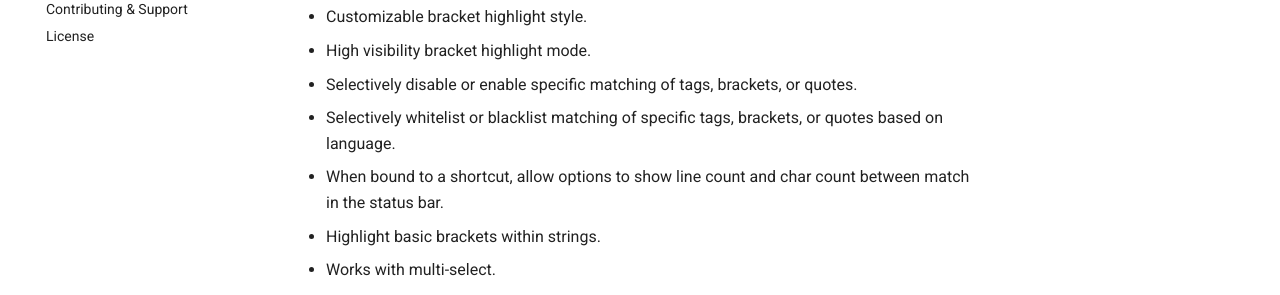
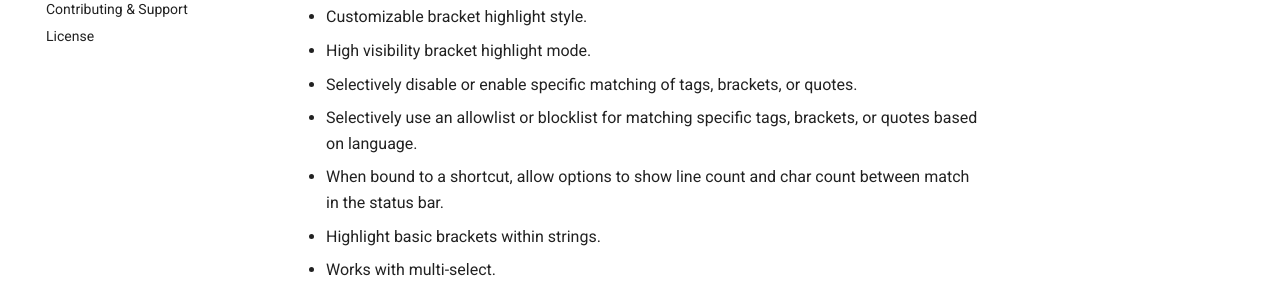
Before and after one commit to facelessuser/BracketHighlighter, an MkDocs documentation site: the page built from docs/src/markdown/index.md, in a window 1280 px wide and 900 px high, scrolled down 559 px. Shown: the part 252-547 px from the top of the window. Built offline with MkDocs 1.6.1 and Material for MkDocs 9.7.7, drawn with Linux system fonts in a browser that asks for light colours; comment, search, counter and statistics services are not loaded.

Commit message:
Rename blacklist and whitelist (#554)
Closes #553

```diff
--- a/bh_rules.py
+++ b/bh_rules.py
@@ -14,7 +14,7 @@ import sublime_plugin
 BH_STYLE = "default"
 BH_ENABLED = True
 BH_LANG_LIST = []
-BH_LANG_FILTER = "blacklist"
+BH_LANG_FILTER = "blocklist"
 BH_FIND_SUB = "false"
 BH_SUB_BRACKET = "false"
 BH_COMPARE_MATCH = None
@@ -42,7 +42,7 @@ def exclude_bracket(enabled, filter_type, language_list, language):
     exclude = True
     if enabled:
         # Black list languages
-        if filter_type == 'blacklist':
+        if filter_type == 'blocklist':
             exclude = False
             if language is not None:
                 for item in language_list:
@@ -50,7 +50,7 @@ def exclude_bracket(enabled, filter_type, language_list, language):
                         exclude = True
                         break
         # White list languages
-        elif filter_type == 'whitelist':
+        elif filter_type == 'allowlist':
             if language is not None:
                 for item in language_list:
                     if language == item.lower():
--- a/bh_wrapping.py
+++ b/bh_wrapping.py
@@ -28,7 +28,7 @@ def exclude_entry(enabled, filter_type, language_list, language):
     exclude = True
     if enabled:
         # Black list languages
-        if filter_type == 'blacklist':
+        if filter_type == 'blocklist':
             exclude = False
             if language is not None:
                 for item in language_list:
@@ -36,7 +36,7 @@ def exclude_entry(enabled, filter_type, language_list, language):
                         exclude = True
                         break
         # White list languages
-        elif filter_type == 'whitelist':
+        elif filter_type == 'allowlist':
             if language is not None:
                 for item in language_list:
                     if language == item.lower():
--- a/docs/src/dictionary/en-custom.txt
+++ b/docs/src/dictionary/en-custom.txt
@@ -42,7 +42,9 @@ SublimeTagmatcher
 Swappable
 TextMate
 Twemoji
+allowlist
 backticks
+blocklist
 bool
 boolean
 builtins
--- a/docs/src/markdown/index.md
+++ b/docs/src/markdown/index.md
@@ -14,7 +14,7 @@ This was originally forked from pyparadigm's _SublimeBrackets_ and _SublimeTagma
 - Customizable bracket highlight style.
 - High visibility bracket highlight mode.
 - Selectively disable or enable specific matching of tags, brackets, or quotes.
-- Selectively whitelist or blacklist matching of specific tags, brackets, or quotes based on language.
+- Selectively use an allowlist or blocklist for matching specific tags, brackets, or quotes based on language.
 - When bound to a shortcut, allow options to show line count and char count between match in the status bar.
 - Highlight basic brackets within strings.
 - Works with multi-select.
--- a/messages.json
+++ b/messages.json
@@ -1,4 +1,4 @@
 {
     "install": "messages/install.md",
-    "2.27.0": "messages/recent.md"
+    "2.28.0": "messages/recent.md"
 }
--- a/support.py
+++ b/support.py
@@ -5,7 +5,7 @@ import textwrap
 import webbrowser
 import re
 
-__version__ = "2.27.10"
+__version__ = "2.28.0"
 __pc_name__ = 'BracketHighlighter'
 
 CSS = '''
```
Also changed, not shown: CHANGES.md (+4 -0 lines), docs/src/markdown/customize.md (+11 -11 lines), messages/recent.md (+1 -1 lines), readme.md (+1 -1 lines), 3 other files.
